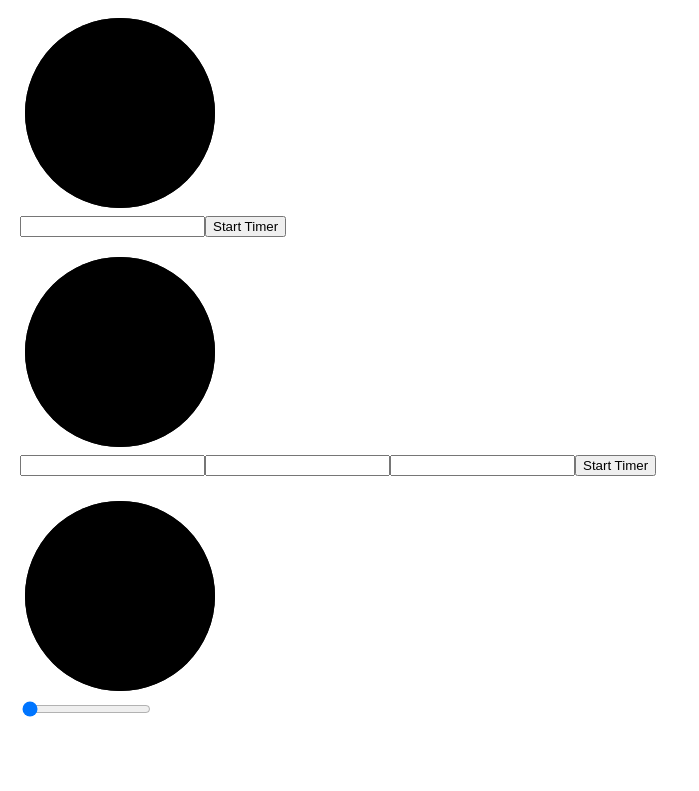
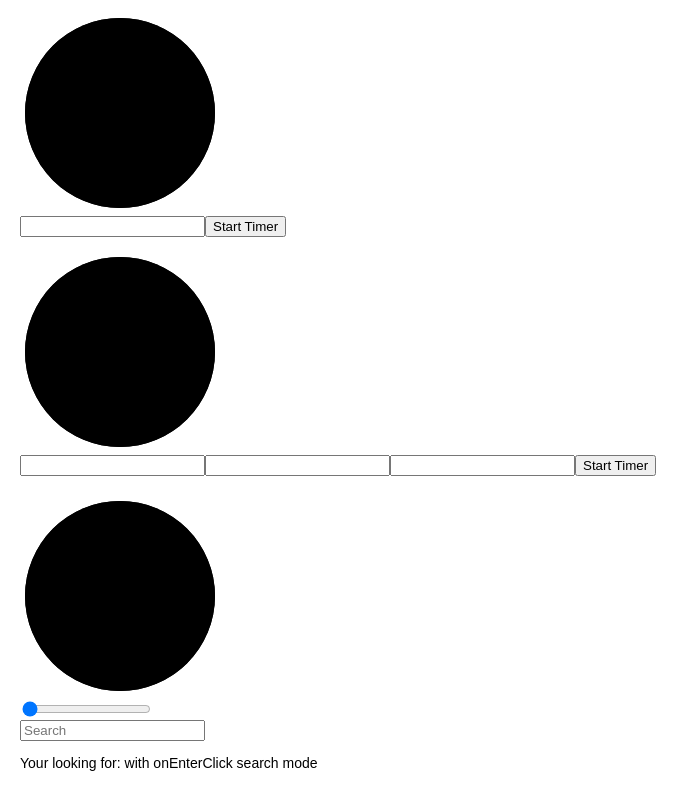
Before and after one commit to Noway2win/Noway2win.github.io, a React app: page / in a window 1280 px wide. Shown: the part 599-1390 px from the top of the page, without its empty margins (0-699 px from the left). Before the commit the page ends 1339 px from the top, so only its background shows below. Built offline with nearby package versions, Linux system fonts and the light colour scheme.

Commit message:
created search input with different search modes

```diff
--- a/src/app/app.jsx
+++ b/src/app/app.jsx
@@ -2,16 +2,23 @@ import React from 'react';
 import Game from './components/ticTacToeGame/gameComponent';
 import Timer from './components/timer/timer';
 import RoundProgressBar from './components/progressBar/progressBar';
+import SearchForm from './components/searchInput/searchForm';
 
 export default function App(props) {
+	const SearchInputModes = {
+		Immediate: 'Immediate',
+		OnEnterClick: 'onEnterClick',
+		OnStopTyping: 'onStopTyping',
+	};
 	return (
-		<div>
+		<>
 			<Game />
 			<Timer id="timer-1" format="toHrs" />
 			<Timer id="timer-2" format="toMin" />
 			<Timer id="timer-3" format="toSec" />
 			<Timer id="timer-1" format="toErr" />
 			<RoundProgressBar />
-		</div>
+			<SearchForm mode={SearchInputModes.OnEnterClick} />
+		</>
 	);
 }
--- /dev/null
+++ b/src/app/components/searchInput/searchForm.jsx
@@ -0,0 +1,59 @@
+import React from 'react';
+
+export default class SearchInput extends React.Component {
+	constructor(props) {
+		super(props);
+		this.state = {
+			searchQuery: '',
+		};
+		this.searchInput = React.createRef();
+		this.onKeyUp = this.onKeyUp.bind(this);
+	}
+
+	onKeyUp(e) {
+		const { mode } = this.props;
+		if (mode === 'Immediate') {
+			const searchQuery = this.searchInput.current.value;
+			this.setState({ searchQuery });
+		} else if (mode === 'onEnterClick') {
+			if (e.keyCode === 13) {
+				const searchQuery = this.searchInput.current.value;
+				this.setState({ searchQuery });
+			}
+		} else if (mode === 'onStopTyping') {
+			const doneTyping = () => {
+				const searchQuery = this.searchInput.current.value;
+				this.setState({ searchQuery });
+			};
+			let typingTimer;
+			if (typingTimer) {
+				clearTimeout(typingTimer);
+			}
+			if (this.searchInput.current.value) {
+				typingTimer = setTimeout(doneTyping, 1000);
+			}
+		}
+	}
+
+	render() {
+		const { mode } = this.props;
+		const { searchQuery } = this.state;
+		return (
+			<>
+				<input
+					type="text"
+					placeholder="Search"
+					ref={this.searchInput}
+					onKeyUp={this.onKeyUp}
+				/>
+				<p>
+					Your looking for:{' '}
+					<span style={{ color: 'red', fontWeight: 'bold' }}>
+						{searchQuery}
+					</span>
+					with {mode} search mode
+				</p>
+			</>
+		);
+	}
+}
--- a/src/app/components/timer/clock.jsx
+++ b/src/app/components/timer/clock.jsx
@@ -29,7 +29,7 @@ export default function Clock(props) {
 	const dashArray = radius * Math.PI * 2;
 	const dashOffset = dashArray - (dashArray * percentage) / 100;
 	return (
-		<div>
+		<>
 			<svg width={sqSize} height={sqSize} viewBox={viewBox}>
 				<circle
 					className="circle-background"
@@ -55,6 +55,6 @@ export default function Clock(props) {
 					{shownTime}
 				</text>
 			</svg>
-		</div>
+		</>
 	);
 }
--- a/src/app/components/timer/timer.jsx
+++ b/src/app/components/timer/timer.jsx
@@ -117,9 +117,6 @@ function timeConvertToFormat(timeInSec, format = 'toHrs') {
 	return obj;
 }
 
-function timeConvertToSeconds(timeInHMS) {
-	const hours = timeInHMS.h || 0;
-	const minutes = timeInHMS.m || 0;
-	const seconds = timeInHMS.s || 0;
-	return hours * 60 * 60 + minutes * 60 + +seconds;
+function timeConvertToSeconds({ h = 0, m = 0, s = 0 }) {
+	return h * 60 * 60 + m * 60 + +s;
 }
```
Also changed, not shown: src/app/components/searchInput/searchInput.jsx (added, +19 -0 lines).
